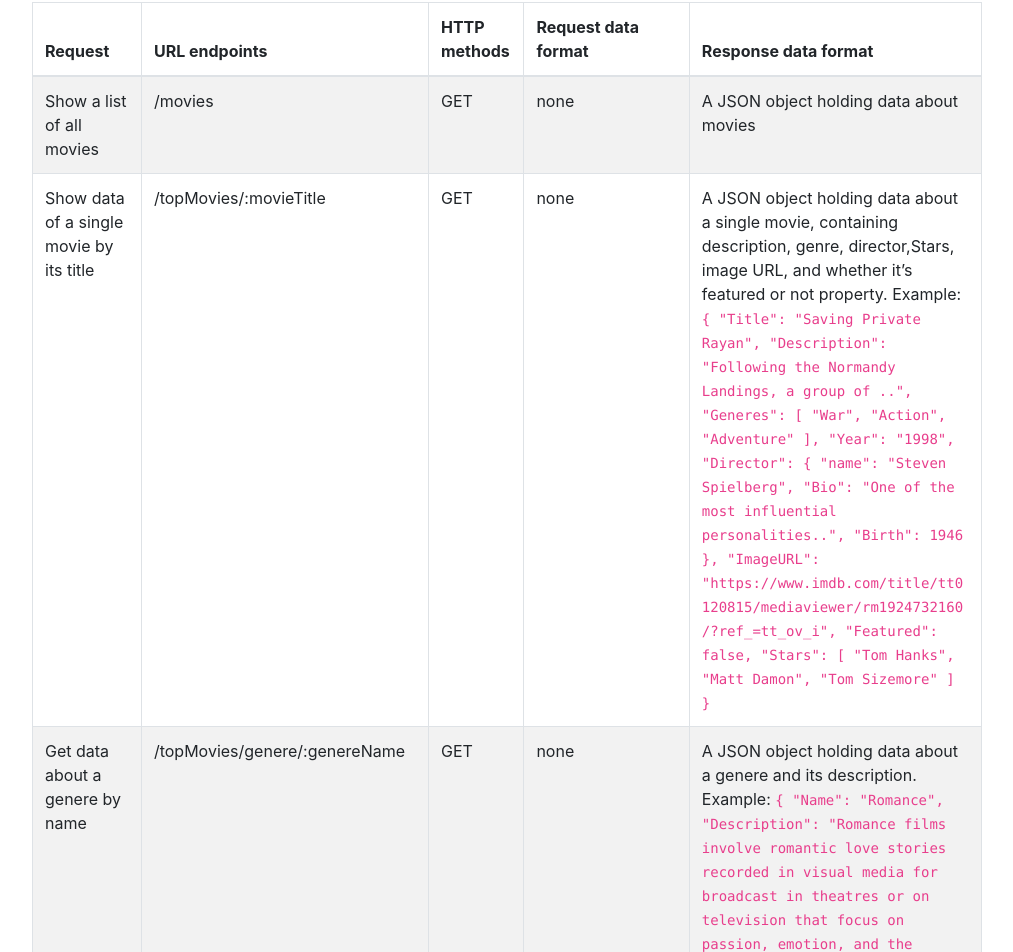
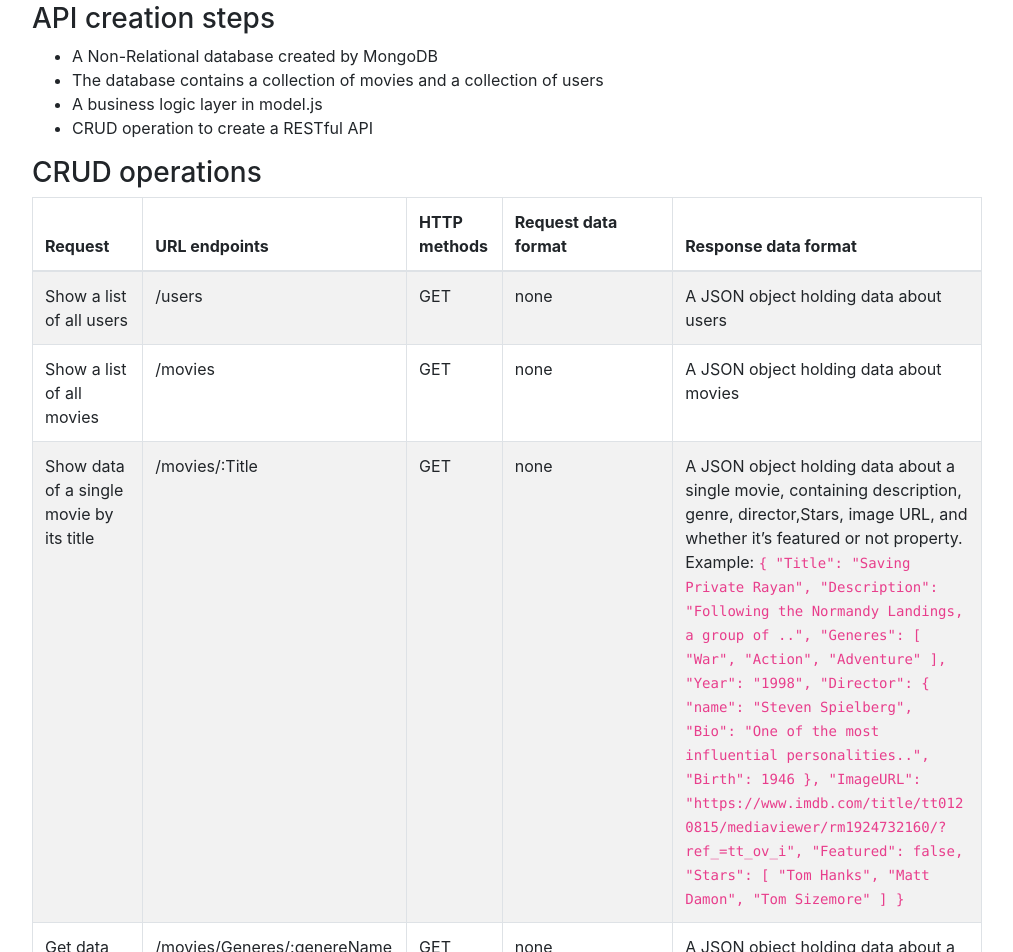
Before and after one commit to MSIlam/md-movie-api, a website: page public/documentation.html in a window 1280 px wide. Shown: the part 729-1681 px from the top of the page, without its empty margins (133-1146 px from the left). Drawn offline with nearby package versions, Linux system fonts and the light colour scheme.

Commit message:
Updated the endpoints and some more detail

```diff
--- a/public/documentation.html
+++ b/public/documentation.html
@@ -57,6 +57,21 @@
       </div>
       <div class="container">
         <h2>API documentation</h2>
+        <h3>API creation steps</h3>
+        <div>
+          <ul>
+            <li>A Non-Relational database created by MongoDB</li>
+            <li>
+              The database contains a collection of movies and a collection of
+              users
+            </li>
+            <li>A business logic layer in model.js</li>
+            <li>CRUD operation to create a RESTful API</li>
+          </ul>
+        </div>
+      </div>
+      <div class="container">
+        <h3>CRUD operations</h3>
       </div>
       <!-- Add a bootstrap table -->
       <div class="container">
@@ -74,6 +89,13 @@
           </thead>
           <tbody>
             <tr>
+              <td>Show a list of all users</td>
+              <td>/users</td>
+              <td>GET</td>
+              <td>none</td>
+              <td>A JSON object holding data about users</td>
+            </tr>
+            <tr>
               <td>Show a list of all movies</td>
               <td>/movies</td>
               <td>GET</td>
@@ -82,7 +104,7 @@
             </tr>
             <tr>
               <td>Show data of a single movie by its title</td>
-              <td>/topMovies/:movieTitle</td>
+              <td>/movies/:Title</td>
               <td>GET</td>
               <td>none</td>
               <td>
@@ -103,7 +125,7 @@
             </tr>
             <tr>
               <td>Get data about a genere by name</td>
-              <td>/topMovies/genere/:genereName</td>
+              <td>/movies/Generes/:genereName</td>
               <td>GET</td>
               <td>none</td>
               <td>
@@ -120,7 +142,7 @@
             </tr>
             <tr>
               <td>Show data about a director by name</td>
-              <td>/topMovies/director/:directorName</td>
+              <td>/movies/Director/:directorName</td>
               <td>GET</td>
               <td>none</td>
               <td>
@@ -166,7 +188,7 @@
             </tr>
             <tr>
               <td>User info update</td>
-              <td>/users/:userID</td>
+              <td>/users/:_id</td>
               <td>PUT</td>
               <td>
                 A JSON object adding updated user information as following:
@@ -187,7 +209,7 @@
             </tr>
             <tr>
               <td>Add movie to the list of favourites</td>
-              <td>/users/:userID/:movieID</td>
+              <td>/users/:_id/:MovieID</td>
               <td>POST</td>
               <td>none</td>
               <td>
@@ -197,8 +219,8 @@
               </td>
             </tr>
             <tr>
-              <td>Remove movie to the list of favourites</td>
-              <td>/users/:userID/:movieID</td>
+              <td>Remove movie from the list of favourites</td>
+              <td>/users/:_id/:MovieId</td>
               <td>DELETE</td>
               <td>none</td>
               <td>
@@ -209,7 +231,7 @@
             </tr>
             <tr>
               <td>User deregister</td>
-              <td>/users/:userID</td>
+              <td>/users/:Username</td>
               <td>DELETE</td>
               <td>none</td>
               <td>
```
